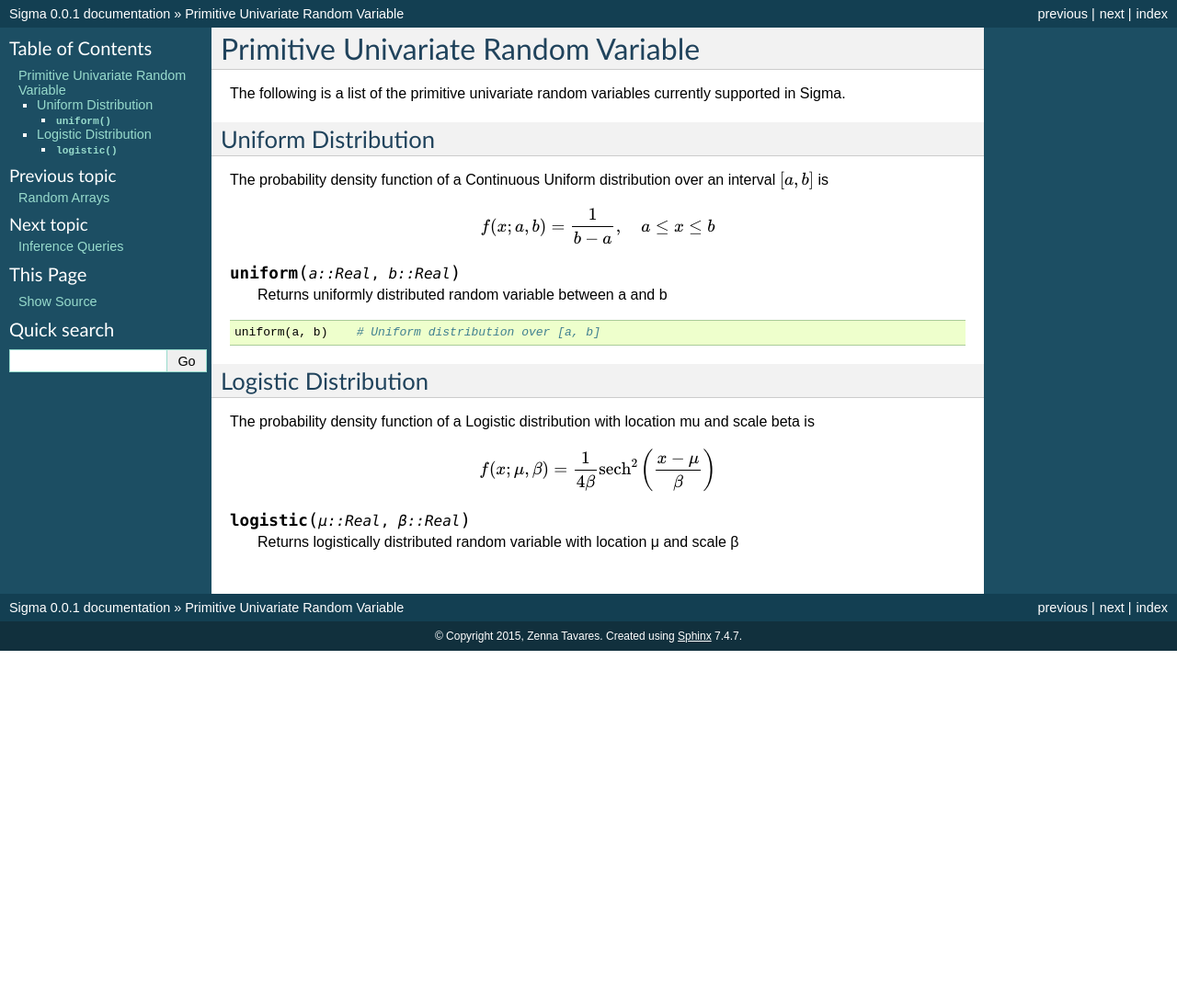
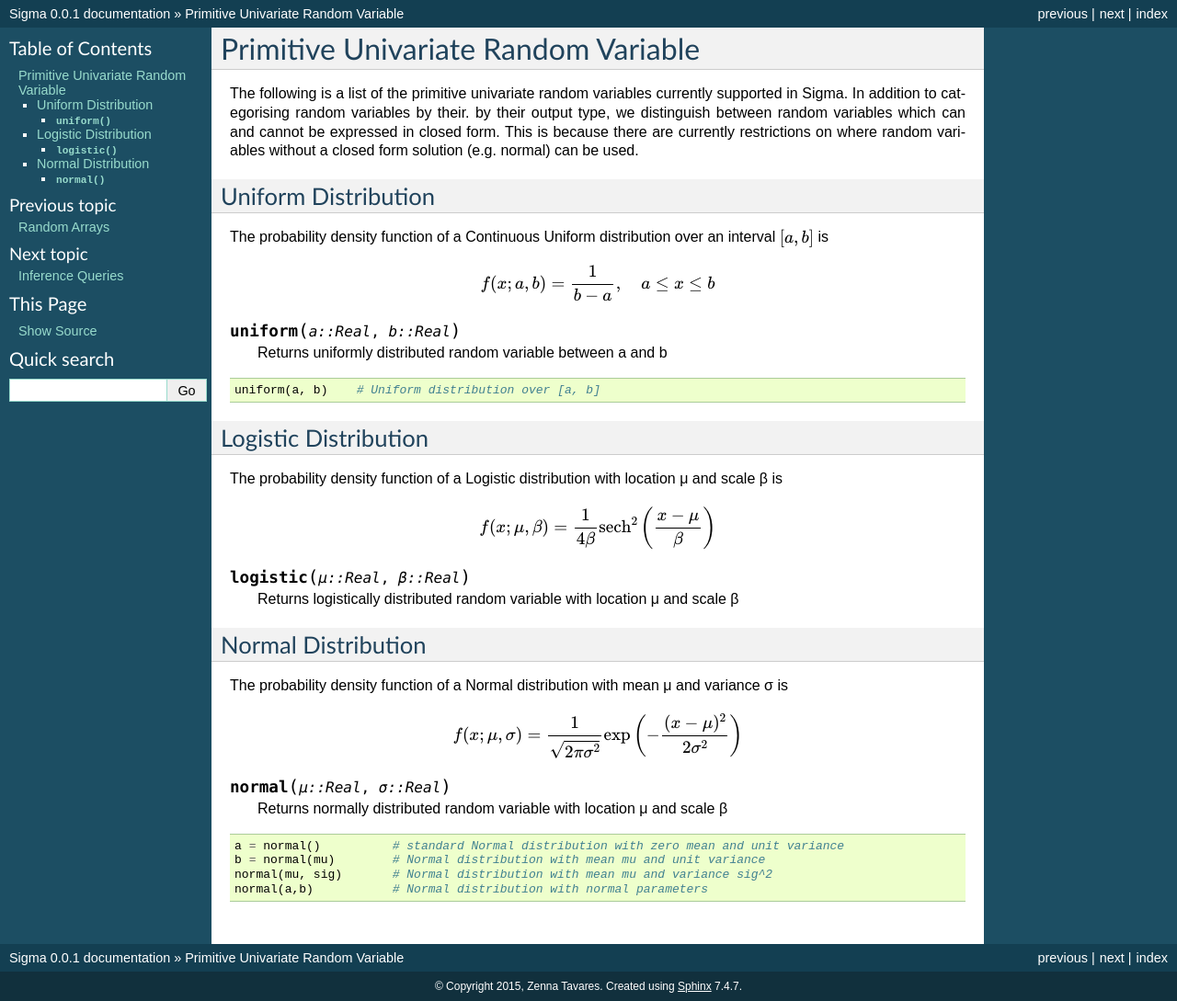
Before and after one commit to zenna/Sigma.jl, a Sphinx documentation site: the page built from docs/source/univariate.rst, in a window 1280 px wide. Shown: the whole page at 92% size. Built offline with Sphinx 7.4.7, drawn with Linux system fonts in a browser that asks for light colours; before the commit the page ends 900 px from its top, so only the background shows below that.

Commit message:
update docs with closed form categorisation of randvars

```diff
--- a/docs/source/univariate.rst
+++ b/docs/source/univariate.rst
@@ -1,7 +1,12 @@
 Primitive Univariate Random Variable
 ====================================
 
-The following is a list of the primitive univariate random variables currently supported in Sigma.
+The following is a list of the primitive univariate random variables currently
+supported in Sigma.  In addition to categorising random variables by their. by
+their output type, we distinguish between random variables which can and cannot
+be expressed in closed form.  This is because there are currently restrictions
+on where random variables without a closed form solution (e.g. normal) can be
+used.
 
 .. _uniform:
 
@@ -28,7 +33,7 @@ The probability density function of a Continuous Uniform distribution over an in
 Logistic Distribution
 ---------------------
 
-The probability density function of a Logistic distribution with location \mu and scale \beta is
+The probability density function of a Logistic distribution with location μ and scale β is
 
 .. math::
 
@@ -38,3 +43,26 @@ The probability density function of a Logistic distribution with location \mu an
 .. function:: logistic(μ::Real, β::Real)
 
     Returns logistically distributed random variable with location μ and scale β
+
+.. _normal
+
+Normal Distribution
+-------------------
+
+The probability density function of a Normal distribution with mean μ and variance σ is
+
+.. math::
+
+  f(x; \mu, \sigma) = \frac{1}{\sqrt{2 \pi \sigma^2}}
+  \exp \left( - \frac{(x - \mu)^2}{2 \sigma^2} \right)
+
+.. function:: normal(μ::Real, σ::Real)
+
+    Returns normally distributed random variable with location μ and scale β
+
+.. code-block:: julia
+
+  a = normal()          # standard Normal distribution with zero mean and unit variance
+  b = normal(mu)        # Normal distribution with mean mu and unit variance
+  normal(mu, sig)       # Normal distribution with mean mu and variance sig^2
+  normal(a,b)           # Normal distribution with normal parameters
```
Also changed, not shown: 2 other files.
